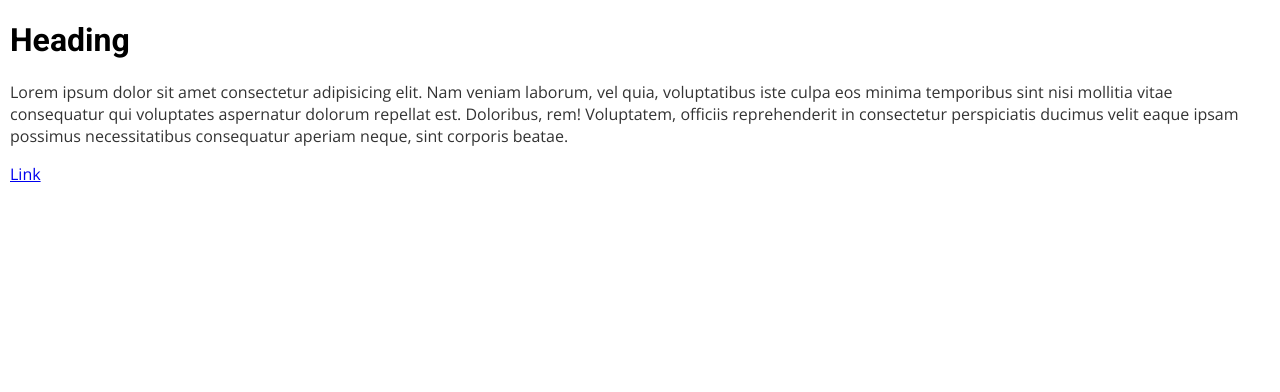
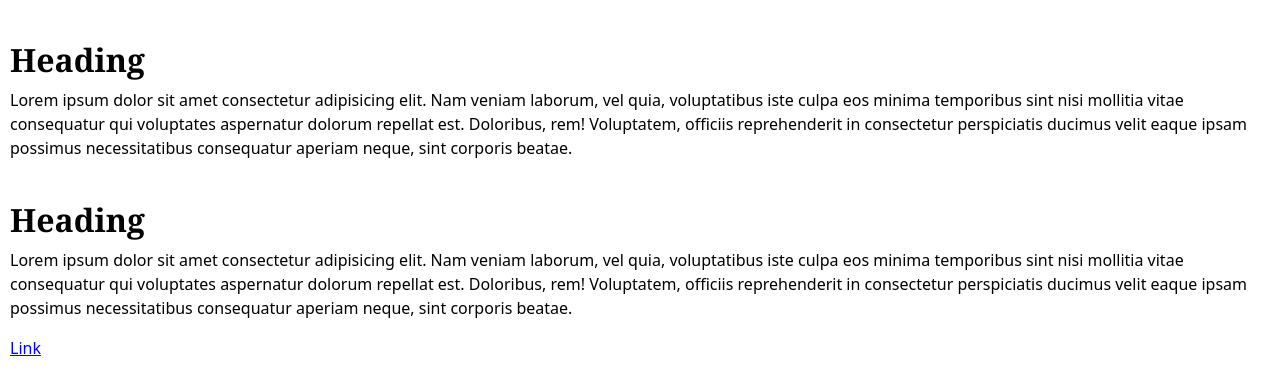
Before and after one commit to drios2023-ga/mosh-html-practice, a plain HTML site: page course2typography/3-3-embeddingwebfonts.html in a window 1280 px wide. Drawn offline with nearby package versions, Linux system fonts and the light colour scheme.

Commit message:
finished through 3-10 formatting text

```diff
--- a/course2typography/3-3-embeddingwebfonts.css
+++ b/course2typography/3-3-embeddingwebfonts.css
@@ -16,16 +16,30 @@
 
 body {
     margin: 10px;
-    font-family: "Open Sans", Arial, Helvetica, sans-serif;
+    font-family: system-ui, -apple-system, BlinkMacSystemFont, 'Segoe UI', Roboto, Oxygen, Ubuntu, Cantarell, 'Open Sans', 'Helvetica Neue', sans-serif;
+    /* font-family: "Open Sans", Arial, Helvetica, sans-serif; */
+    font-size: 1rem;
+    line-height: 1.5rem;
 }
 
+h1, h2, h3, h4, h5, h6{
+  font-family: Georgia, 'Times New Roman', Times, serif;
+}
 h1 {
-  font-family: Roboto, Arial, Helvetica, sans-serif;
+  margin: 3rem 0 1rem;
 }
 
-p {
+
+
+/* p {
     font-weight: normal;
-    /* font-style: italic; */
     font-size: 1rem;
     color: #333;
 }
+
+@media screen and (min-width:400px) {
+    html{
+        font-size: 130%;
+    }
+
+} */
--- a/course2typography/3-3-embeddingwebfonts.html
+++ b/course2typography/3-3-embeddingwebfonts.html
@@ -14,6 +14,13 @@
 <body>
     <h1>Heading</h1>
     <p>Lorem ipsum dolor sit amet consectetur adipisicing elit. Nam veniam laborum, vel quia, voluptatibus iste culpa eos minima temporibus sint nisi mollitia vitae consequatur qui voluptates aspernatur dolorum repellat est. Doloribus, rem! Voluptatem, officiis reprehenderit in consectetur perspiciatis ducimus velit eaque ipsam possimus necessitatibus consequatur aperiam neque, sint corporis beatae.</p>
+
+    <h1>Heading</h1>
+    <p>Lorem ipsum dolor sit amet consectetur adipisicing elit. Nam veniam laborum, vel quia, voluptatibus iste culpa eos minima temporibus sint nisi mollitia vitae consequatur qui voluptates aspernatur dolorum repellat est. Doloribus, rem! Voluptatem, officiis reprehenderit in consectetur perspiciatis ducimus velit eaque ipsam possimus necessitatibus consequatur aperiam neque, sint corporis beatae.</p>
+
+
+
+
     <a href="#">Link</a>
 </body>
 </html>
```
